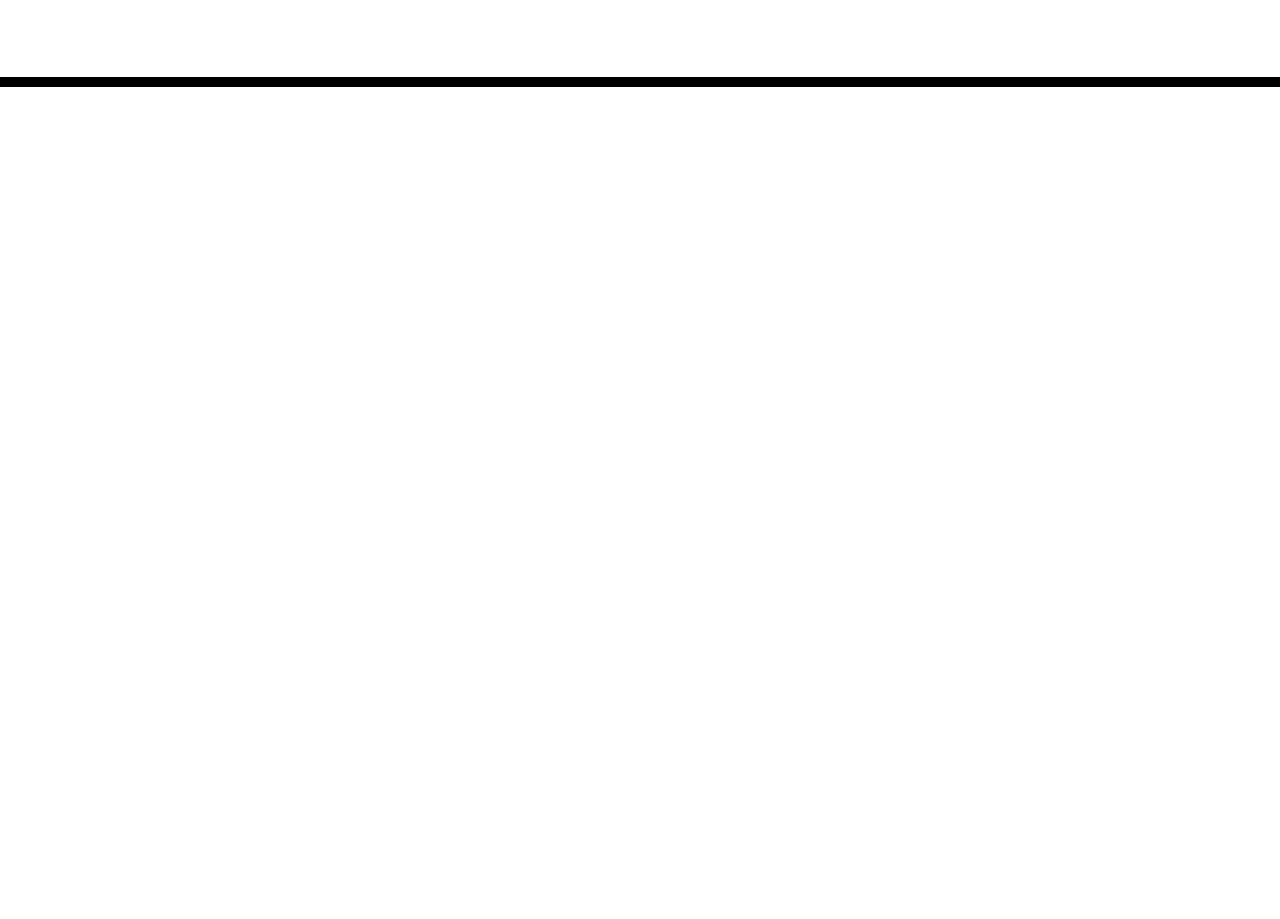
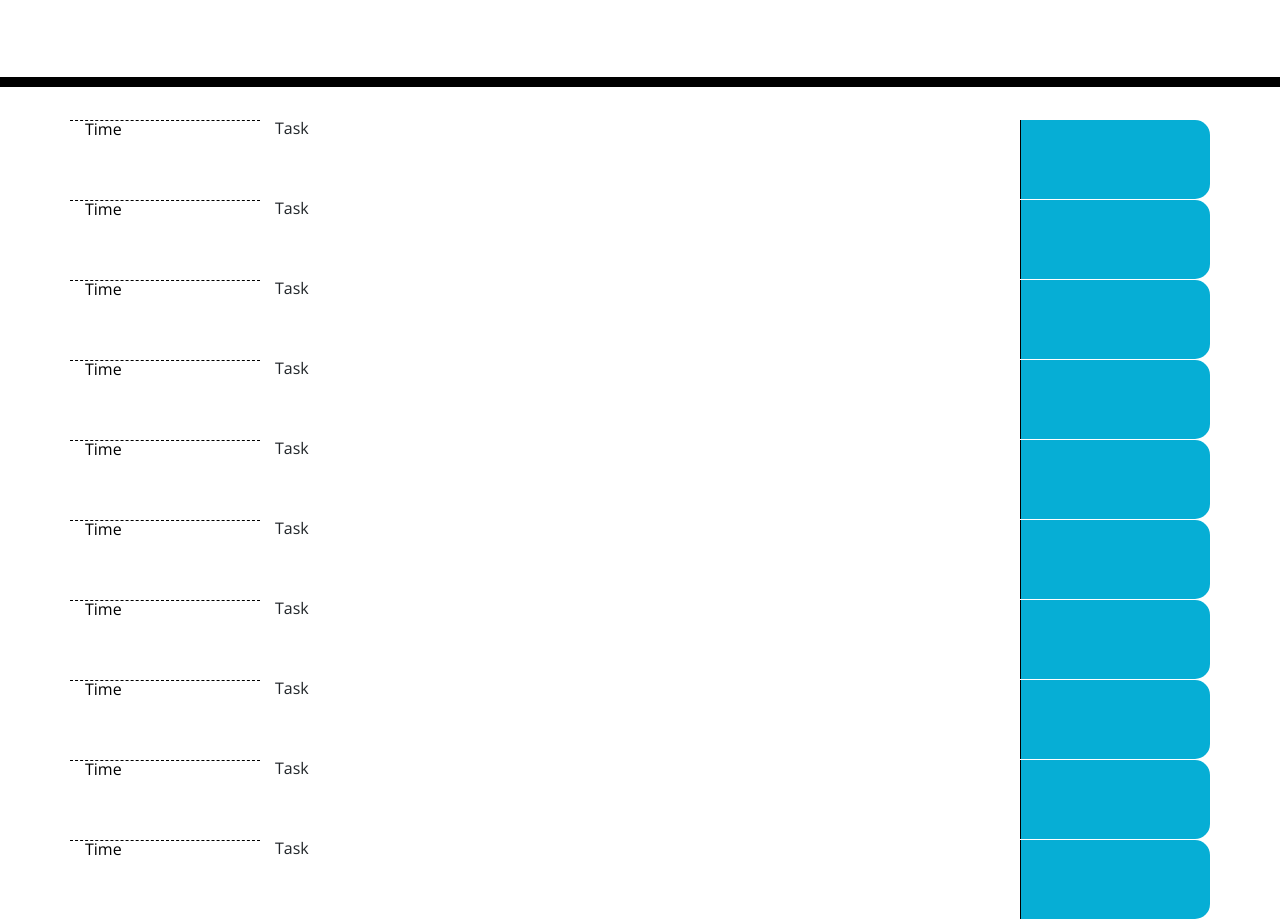
Before and after one commit to tbrichet/scheduler, a plain HTML site: page index.html in a window 1280 px wide. Shown: the part 181-1100 px from the top of the page. Before the commit the page ends 800 px from the top, so only its background shows below. Drawn offline with nearby package versions, Linux system fonts and the light colour scheme.

Commit message:
initial grid

```diff
--- a/index.html
+++ b/index.html
@@ -28,11 +28,72 @@
       <p class="lead">A simple calendar app for scheduling your work day</p>
       <p id="currentDay" class="lead"></p>
     </header>
+
     <div class="container">
-      <!-- Timeblocks go here -->
+      <!--8:00am-->
+      <div class="row">
+        <div class="col-2 hour">Time</div>
+        <div class="col-8 description">Task</div>
+        <div class="col-2 saveBtn"></div>
+      </div>
+      <!--9:00am-->
+      <div class="row">
+        <div class="col-2 hour">Time</div>
+        <div class="col-8 description">Task</div>
+        <div class="col-2 saveBtn"></div>
+      </div>
+      <!--10:00am-->
+      <div class="row">
+        <div class="col-2 hour">Time</div>
+        <div class="col-8 description">Task</div>
+        <div class="col-2 saveBtn"></div>
+      </div>
+      <!--11:00am-->
+      <div class="row">
+        <div class="col-2 hour">Time</div>
+        <div class="col-8 description">Task</div>
+        <div class="col-2 saveBtn"></div>
+      </div>
+      <!--12:00pm-->
+      <div class="row">
+        <div class="col-2 hour">Time</div>
+        <div class="col-8 description">Task</div>
+        <div class="col-2 saveBtn"></div>
+      </div>
+      <!--1:00pm-->
+      <div class="row">
+        <div class="col-2 hour">Time</div>
+        <div class="col-8 description">Task</div>
+        <div class="col-2 saveBtn"></div>
+      </div>
+      <!--2:00pm-->
+      <div class="row">
+        <div class="col-2 hour">Time</div>
+        <div class="col-8 description">Task</div>
+        <div class="col-2 saveBtn"></div>
+      </div>
+      <!--3:00pm-->
+      <div class="row">
+        <div class="col-2 hour">Time</div>
+        <div class="col-8 description">Task</div>
+        <div class="col-2 saveBtn"></div>
+      </div>
+      <!--4:00pm-->
+      <div class="row">
+        <div class="col-2 hour">Time</div>
+        <div class="col-8 description">Task</div>
+        <div class="col-2 saveBtn"></div>
+      </div>
+      <!--5:00pm-->
+      <div class="row">
+        <div class="col-2 hour">Time</div>
+        <div class="col-8 description">Task</div>
+        <div class="col-2 saveBtn"></div>
+      </div>
     </div>
 
     <script src="https://code.jquery.com/jquery-3.4.1.min.js"></script>
     <script src="https://cdnjs.cloudflare.com/ajax/libs/moment.js/2.24.0/moment.min.js"></script>
+    <script src="script.js"></script>
   </body>
 </html>
```
Also changed, not shown: script.js (added).
